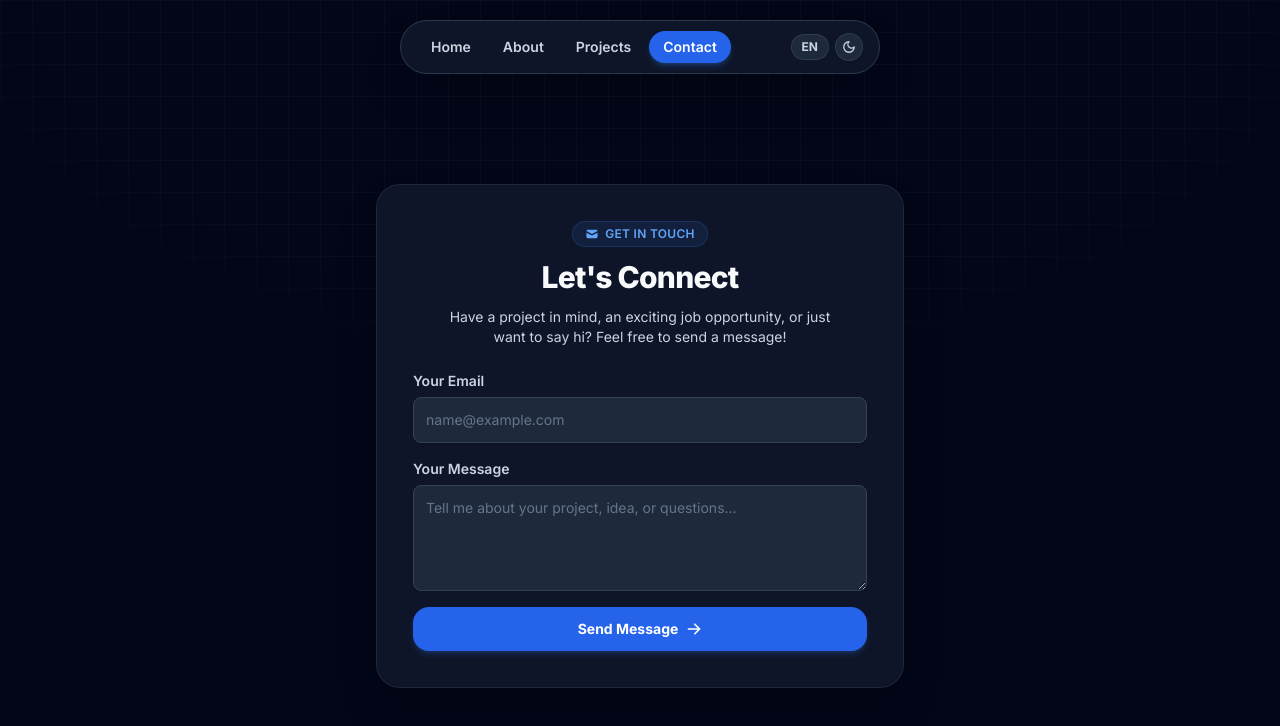
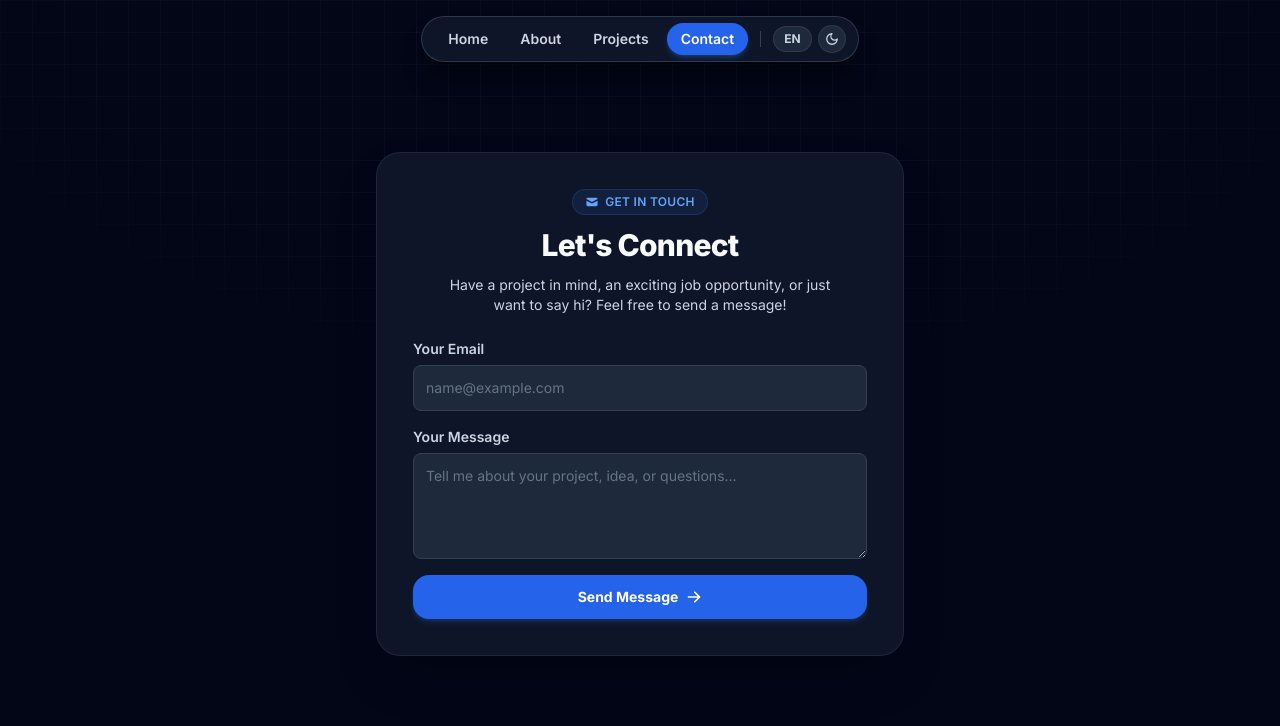
Before and after one commit to irfannn27/irfan-portofolio, a React (Vite) app: page /contact in a window 1280 px wide. Shown: the top 726 px of the page. Built offline with nearby package versions, Linux system fonts and the light colour scheme.

Commit message:
fix(navbar): eliminate excess gap in desktop pill with w-fit container, elegant divider, and balanced page spacing

```diff
--- a/src/components/Navbar.tsx
+++ b/src/components/Navbar.tsx
@@ -74,7 +74,7 @@ const Navbar: React.FC = () => {
         className="hidden md:flex fixed top-0 left-0 right-0 z-[99999] justify-center pointer-events-none font-poppins"
         ref={navbarRef}
       >
-        <nav className="pointer-events-auto mt-5 px-4 py-2.5 bg-white/95 dark:bg-slate-900/95 backdrop-blur-md text-slate-800 dark:text-white flex justify-between items-center shadow-2xl w-[92%] max-w-[480px] rounded-full border border-slate-200 dark:border-slate-700/80 transition-all duration-300">
+        <nav className="pointer-events-auto mt-4 px-3 py-1.5 bg-white/90 dark:bg-slate-900/90 backdrop-blur-xl text-slate-800 dark:text-white flex items-center gap-2.5 sm:gap-3 shadow-xl shadow-slate-900/5 dark:shadow-black/40 w-fit rounded-full border border-slate-200/90 dark:border-white/[0.08] transition-all duration-300">
           <div className="flex gap-1 list-none font-medium text-sm items-center relative">
             {navItems.map((item) => {
               const active = isActive(item.path);
@@ -100,6 +100,9 @@ const Navbar: React.FC = () => {
               );
             })}
           </div>
+
+          {/* Minimalist Divider */}
+          <div className="h-4 w-px bg-slate-200 dark:bg-slate-700/80" />
 
           <div className="flex items-center gap-1.5">
             {/* Language Switcher Pill */}
--- a/src/components/Projects.tsx
+++ b/src/components/Projects.tsx
@@ -145,7 +145,7 @@ const Projects = () => {
       : projects.filter((item) => item.category === activeTab);
 
   return (
-    <div className="section section-2 pt-24 sm:pt-28 md:pt-36 pb-20">
+    <div className="section section-2 pb-20">
       {/* Header with pill badge */}
       <div className="mb-8 space-y-2">
         <motion.div
--- a/src/index.css
+++ b/src/index.css
@@ -13,7 +13,7 @@
     @apply w-full flex flex-col text-slate-800 dark:text-white font-poppins gap-4 transition-colors duration-300;
   }
   .section-2 {
-    @apply px-4 sm:px-8 md:px-16 lg:px-28 xl:px-44 pt-24 sm:pt-28 md:pt-36;
+    @apply px-4 sm:px-8 md:px-16 lg:px-28 xl:px-44 pt-20 sm:pt-24 md:pt-28;
   }
   .input-form {
     @apply shadow-sm text-sm rounded-lg block w-full p-3 bg-white dark:bg-slate-800 border border-slate-300 dark:border-slate-700 placeholder-slate-400 dark:placeholder-slate-500 text-slate-900 dark:text-white focus:ring-2 focus:ring-blue-500 focus:border-blue-500 outline-none transition-colors duration-200;
```
